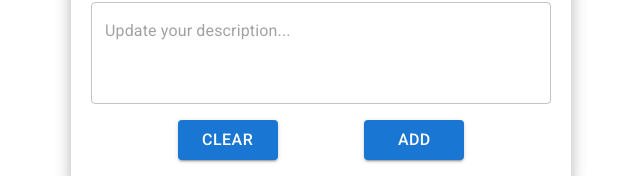
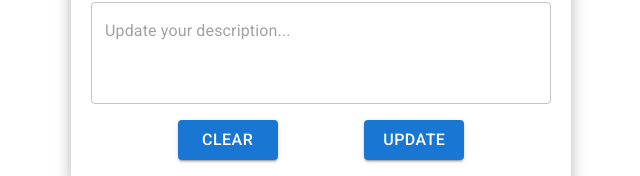
Before and after one commit to k3nsh101/todo-app, a React (Vite) app in the folder frontend/: page /update-task/1 in a window 1280 px wide. Shown: the part 731-907 px from the top of the page, without its empty margins (319-959 px from the left). Built offline with nearby package versions, Linux system fonts and the light colour scheme; no server answers.

Commit message:
Change button name from update to add

```diff
--- a/frontend/src/UpdateTaskForm.jsx
+++ b/frontend/src/UpdateTaskForm.jsx
@@ -207,7 +207,7 @@
                     </div>
                     <div className="form-btn">
                         <Button variant="contained" onClick={handleClear}>Clear</Button>
-                        <Button variant="contained" onClick={handleSubmit(onSubmit)} disabled={isSubmitting}>Add</Button>
+                        <Button variant="contained" onClick={handleSubmit(onSubmit)} disabled={isSubmitting}>Update</Button>
                     </div>
                 </form>
             </div>
```
